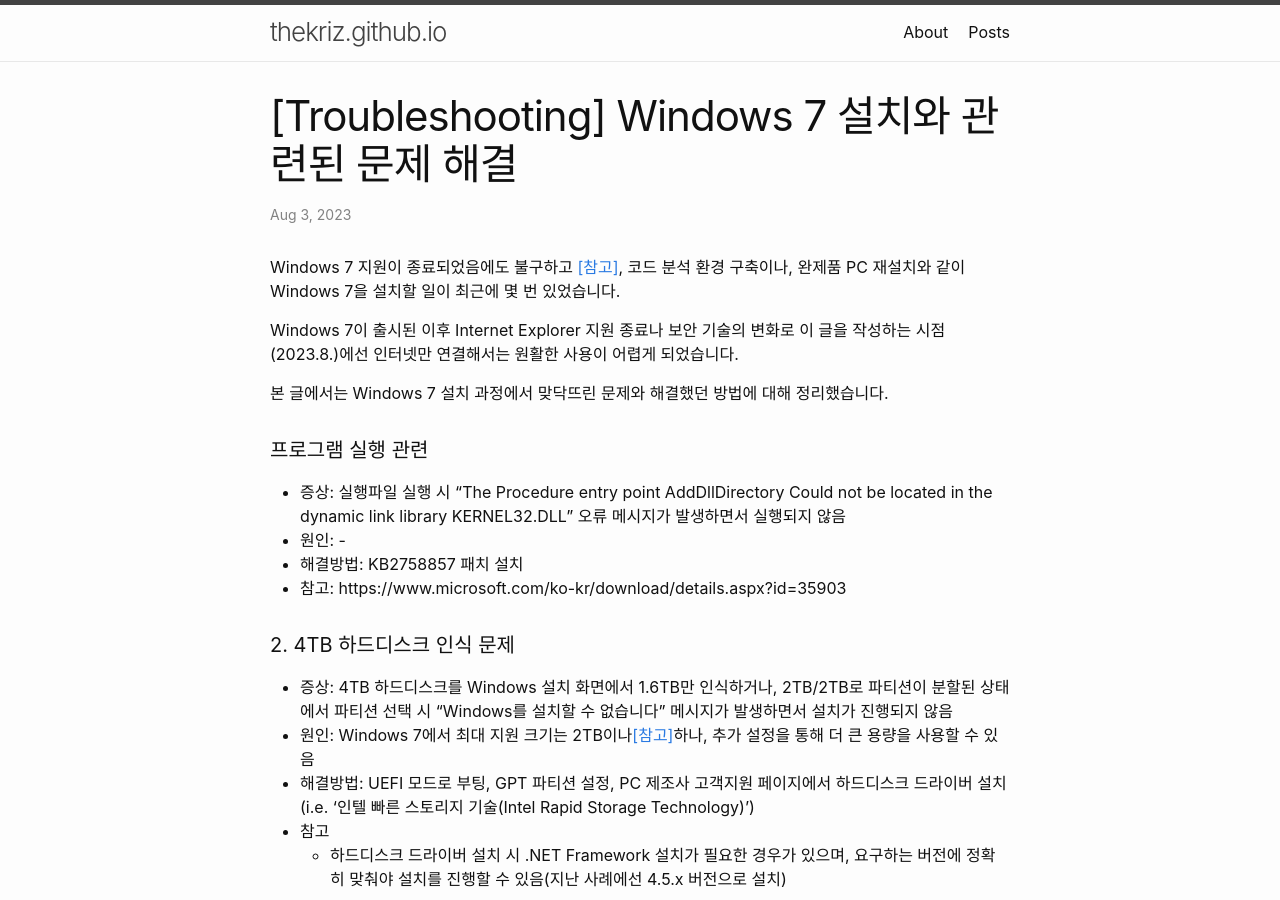
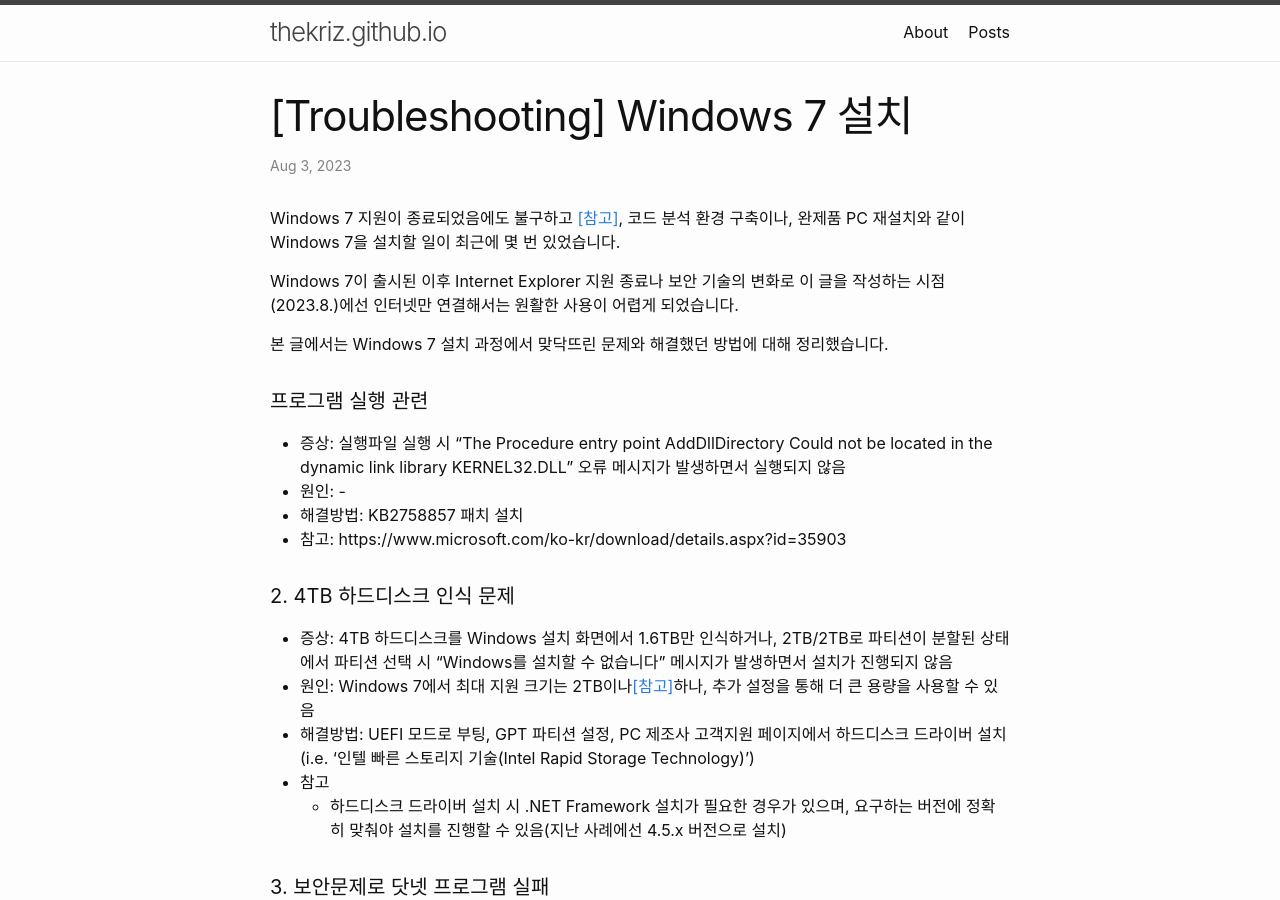
Before and after one commit to thekriz/thekriz.github.io, a Jekyll site: the page built from _posts/2023-08-03-1.md, in a window 1280 px wide and 900 px high. Built offline with Jekyll 4.4.1, drawn with Linux system fonts in a browser that asks for light colours.

Commit message:
2023-08-03-1 제목수정

```diff
--- a/_posts/2023-08-03-1.md
+++ b/_posts/2023-08-03-1.md
@@ -1,6 +1,6 @@
 ---
 layout: post
-title: "[Troubleshooting] Windows 7 설치와 관련된 문제 해결"
+title: "[Troubleshooting] Windows 7 설치"
 ---
 Windows 7 지원이 종료되었음에도 불구하고 [[참고]](https://support.microsoft.com/ko-kr/windows/windows-7-%EC%A7%80%EC%9B%90%EC%9D%80-2020%EB%85%84-1%EC%9B%94-14%EC%9D%BC%EC%97%90-%EC%A2%85%EB%A3%8C%EB%90%98%EC%97%88%EC%8A%B5%EB%8B%88%EB%8B%A4-b75d4580-2cc7-895a-2c9c-1466d9a53962), 코드 분석 환경 구축이나, 완제품 PC 재설치와 같이 Windows 7을 설치할 일이 최근에 몇 번 있었습니다.
 
```
